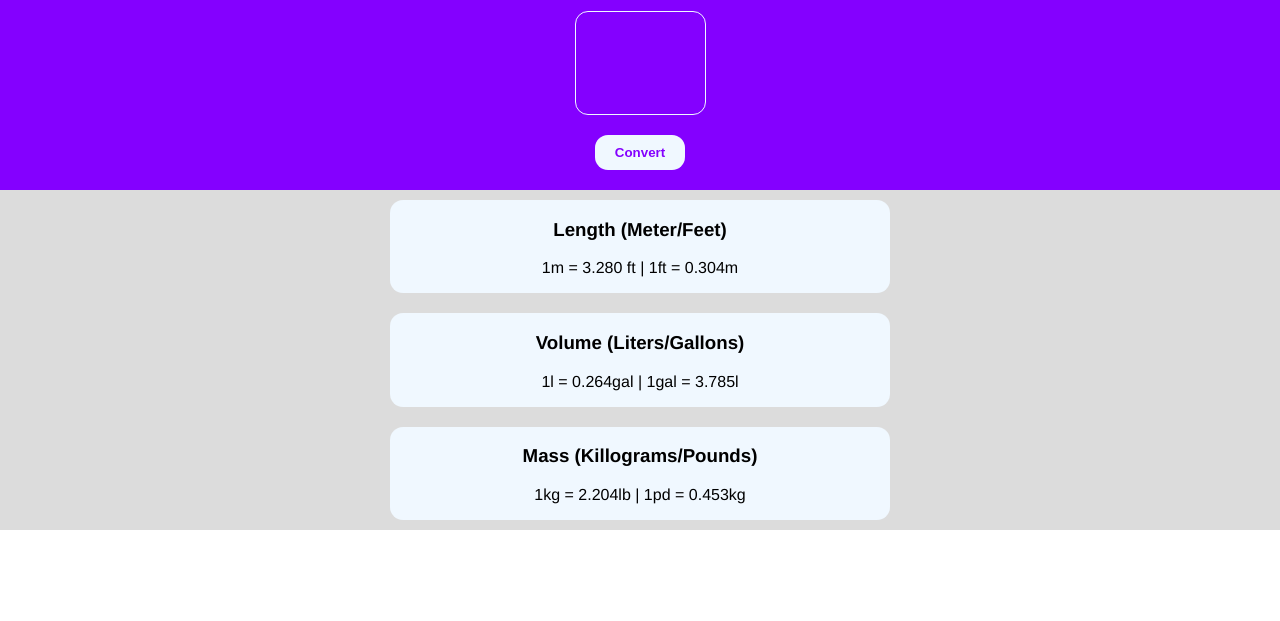
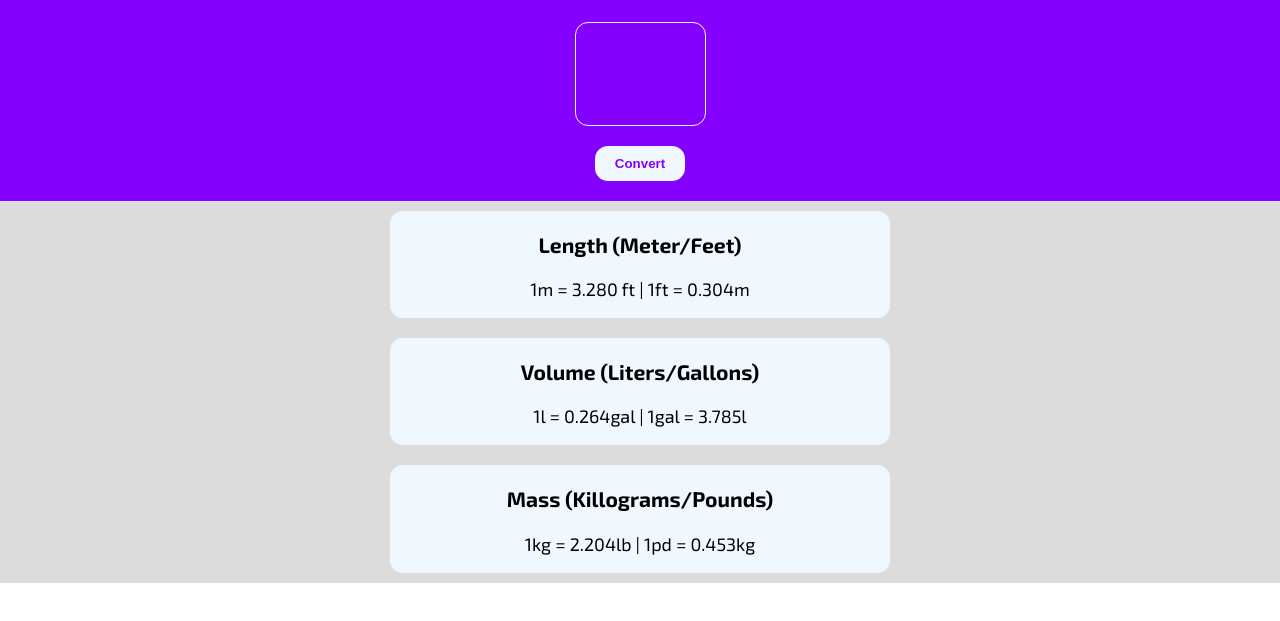
Before and after one commit to Debanjan-1947/Unit_Converter, a plain HTML site: page index.html in a window 1280 px wide. Shown: the part 109-730 px from the top of the page. Drawn offline with Linux system fonts and the light colour scheme.

Commit message:
Font_fam_Changes

```diff
--- a/index.html
+++ b/index.html
@@ -5,6 +5,9 @@
     <meta name="viewport" content="width=device-width, initial-scale=1.0">
     <title>Unit Converter</title>
     <link rel="stylesheet" href="style.css"/>
+    <link rel="preconnect" href="https://fonts.googleapis.com">
+    <link rel="preconnect" href="https://fonts.gstatic.com" crossorigin>
+    <link href="https://fonts.googleapis.com/css2?family=Exo+2:ital,wght@0,100..900;1,100..900&display=swap" rel="stylesheet">
 </head>
 <body>
     <div class="main">
--- a/style.css
+++ b/style.css
@@ -1,7 +1,8 @@
 body {
     text-align: center;
     margin: 0px;
-    font-family:'Franklin Gothic Medium', 'Arial Narrow', Arial, sans-serif;
+    font-family: "Exo 2", sans-serif;
+    font-size: large;
 }
 
 .blue-cont {
```
